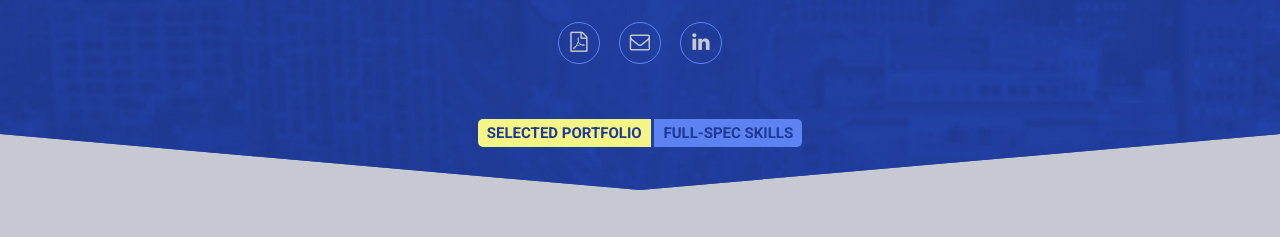
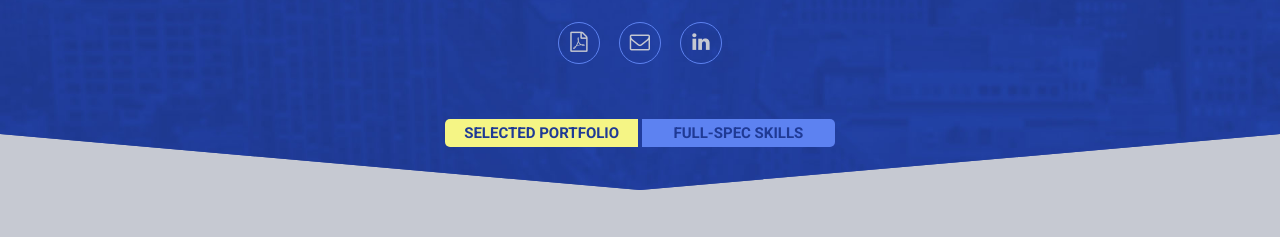
Before and after one commit to djvitamin/djvitamin.github.io, a website: page index.html in a window 1280 px wide. Shown: the part 241-478 px from the top of the page. Drawn offline with nearby package versions, Linux system fonts and the light colour scheme.

Commit message:
added min-width to portfolio nav button

```diff
--- a/css/custom.css
+++ b/css/custom.css
@@ -458,6 +458,7 @@ a:hover img.u-max-full-width {
     display: inline-block;
     margin-left: 0;
     margin-right: 0;
+    min-width: 175px;
 }
 div.navigation > h6:nth-child(1) {
   border-top-right-radius: 0px;
```
